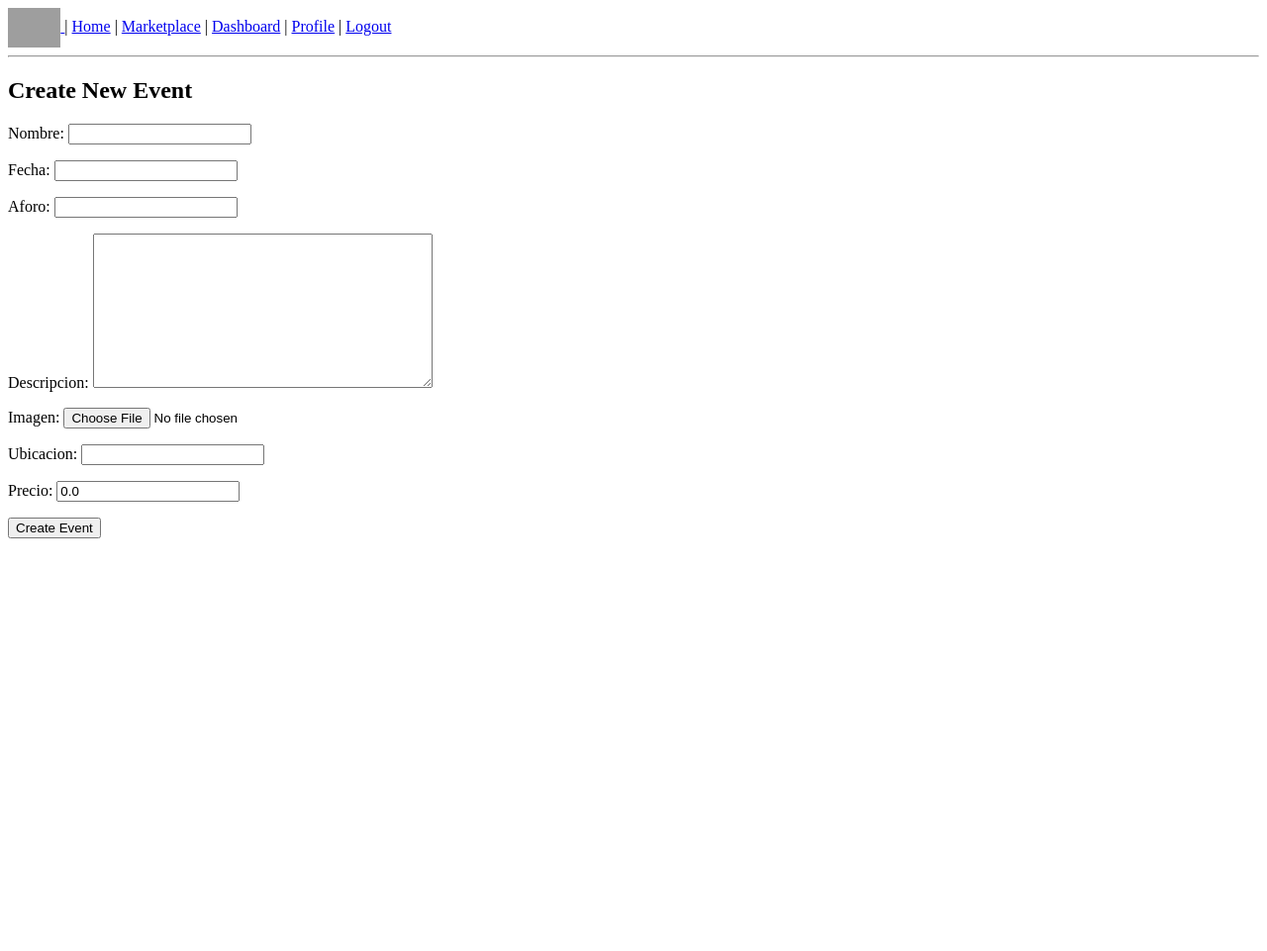
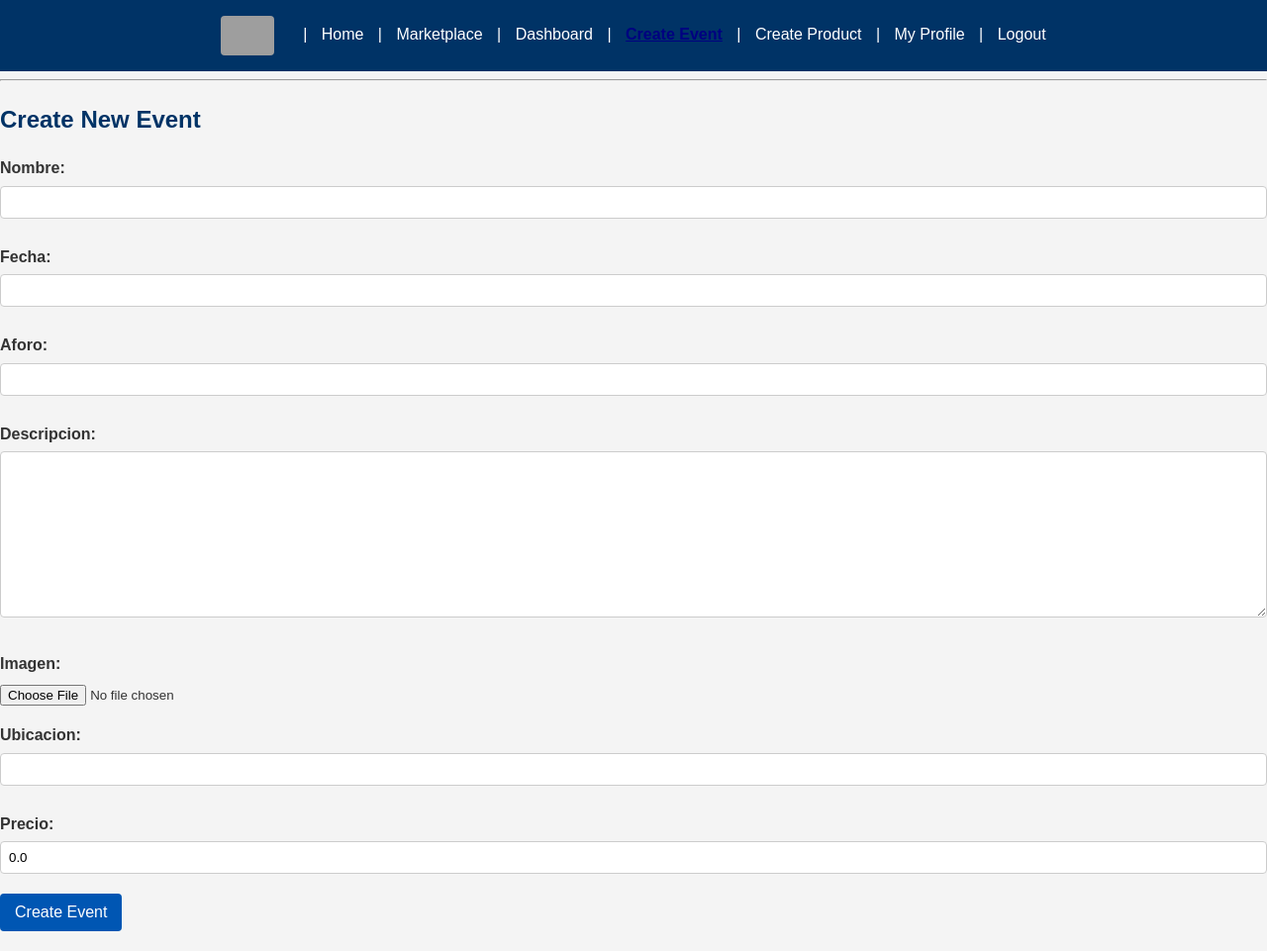
Before and after one commit to Avatazjoe/event_qr, a Django app: page /event/crear_evento/ in a window 1280 px wide. Shown: the whole page at 99% size. Before the commit the page ends 544 px from the top, so only its background shows below. Run offline with Django 4.2, Linux system fonts and the light colour scheme; a user stored in the database is signed in; grey boxes are pictures that could not be loaded.

Commit message:
feat: Enhance navigation and apply basic CSS styling
This commit introduces UI/UX improvements to the application.

1.  **Enhanced Navigation Bar (`templates/base.html`):**
    *   Added "Create Event" and "Create Product" links for authenticated
        users to provide easier access to content creation.
    *   Renamed the "Profile" link to "My Profile" for better clarity.
    *   Ensured navigation links are logically ordered and correctly
        displayed based on your authentication status. Active link
        highlighting remains functional.

2.  **Basic CSS Styling (`static/css/custom_styles.css`):**
    *   Created a new stylesheet `custom_styles.css` to introduce a
        consistent look and feel across the application.
    *   Styled the navigation bar with a dark blue background and white text.
    *   Implemented a centered container for main page content with a
        light gray page background for better visual structure.
    *   Added basic styling for common HTML elements including headings,
        buttons, forms, links, images, lists, and tables.
    *   The styling uses a color palette primarily based on blues, grays,
        and white.

3.  **Stylesheet Integration:**
    *   Linked `custom_styles.css` in `templates/base.html` using the
        `{% static %}` template tag.
    *   Added `{% load static %}` to `templates/base.html`.

These changes aim to improve your experience through a more
functional navigation bar and a visually more appealing and consistent
interface.

```diff
--- /dev/null
+++ b/static/css/custom_styles.css
@@ -0,0 +1,153 @@
+/* custom_styles.css */
+
+/* Page Defaults */
+body {
+    font-family: Arial, sans-serif;
+    line-height: 1.6;
+    margin: 0;
+    padding: 0;
+    background-color: #f4f4f4; /* Light gray page background */
+    color: #333;
+}
+
+/* Container for main content */
+.container {
+    width: 80%;
+    margin: auto;
+    overflow: hidden;
+    padding: 20px;
+    background-color: #fff; /* White background for content area */
+    box-shadow: 0 0 10px rgba(0,0,0,0.1);
+}
+
+/* Navigation Bar Styling */
+nav {
+    background-color: #003366; /* Dark blue background */
+    color: #ffffff;
+    padding: 1rem 0;
+    text-align: center;
+}
+
+nav a, nav a:visited {
+    color: #ffffff; /* White text for links */
+    text-decoration: none;
+    margin: 0 10px;
+}
+
+nav a:hover, nav a.active-link {
+    text-decoration: underline;
+    font-weight: bold; /* Keep active link bold from base.html style */
+}
+
+nav img { /* Ensure logo aligns well */
+    vertical-align: middle;
+    margin-right: 15px; /* Space between logo and first link */
+}
+
+
+/* Headings */
+h1, h2, h3, h4, h5, h6 {
+    color: #003366; /* Dark blue for headings */
+    margin-bottom: 0.7em;
+}
+
+/* Links */
+a, a:visited {
+    color: #0056b3; /* Standard blue for links */
+    text-decoration: none;
+}
+
+a:hover {
+    text-decoration: underline;
+    color: #003366; /* Darker blue on hover */
+}
+
+/* Buttons */
+button, input[type="submit"], .button-link {
+    background-color: #0056b3; /* Blue background */
+    color: white;
+    padding: 10px 15px;
+    border: none;
+    border-radius: 4px;
+    cursor: pointer;
+    font-size: 1em;
+    text-decoration: none; /* For .button-link */
+    display: inline-block; /* For .button-link */
+}
+
+button:hover, input[type="submit"]:hover, .button-link:hover {
+    background-color: #003366; /* Darker blue on hover */
+}
+
+/* Forms */
+form {
+    margin-bottom: 20px;
+}
+
+form p {
+    margin-bottom: 10px;
+}
+
+label {
+    display: block;
+    margin-bottom: 5px;
+    font-weight: bold;
+}
+
+input[type="text"],
+input[type="email"],
+input[type="password"],
+input[type="number"],
+input[type="date"],
+textarea,
+select {
+    width: 100%;
+    padding: 8px;
+    margin-bottom: 10px;
+    border: 1px solid #ccc;
+    border-radius: 4px;
+    box-sizing: border-box;
+}
+
+/* Images */
+img {
+    max-width: 100%;
+    height: auto;
+    border-radius: 4px; /* Slightly rounded images */
+}
+
+/* Lists */
+ul, ol {
+    margin-bottom: 15px;
+    padding-left: 20px;
+}
+
+li {
+    margin-bottom: 5px;
+}
+
+/* Tables */
+table {
+    width: 100%;
+    border-collapse: collapse;
+    margin-bottom: 20px;
+}
+
+th, td {
+    border: 1px solid #ddd;
+    padding: 8px;
+    text-align: left;
+}
+
+th {
+    background-color: #e9ecef; /* Light gray for table headers */
+    color: #333;
+}
+
+/* Utility class for active navigation link (defined in base.html's <style>) */
+/* You can enhance .active-link here if needed, e.g. */
+/*
+.active-link {
+    border-bottom: 2px solid #ffffff;
+}
+*/
--- a/templates/base.html
+++ b/templates/base.html
@@ -1,8 +1,10 @@
+{% load static %}
 <!DOCTYPE html>
 <html>
 <head>
     <title>{{ meta_title|default:"Event QR - Your Event Destination" }}</title>
     <meta name="description" content="{{ meta_description|default:'Find and manage your event tickets and marketplace listings easily with Event QR.' }}">
+    <link rel="stylesheet" type="text/css" href="{% static 'css/custom_styles.css' %}">
     <style>
         .active-link {
             font-weight: bold;
@@ -26,7 +28,11 @@
         {% if user.is_authenticated %}
             <a href="{% url 'users:dashboard' %}" {% if request.resolver_match.view_name == 'users:dashboard' %}class="active-link"{% endif %}>Dashboard</a>
             |
-            <a href="{% url 'users:profile' %}" {% if request.resolver_match.view_name == 'users:profile' %}class="active-link"{% endif %}>Profile</a>
+            <a href="{% url 'event:crear_evento' %}" {% if request.resolver_match.view_name == 'event:crear_evento' %}class="active-link"{% endif %}>Create Event</a>
+            |
+            <a href="{% url 'marketplace:create_product' %}" {% if request.resolver_match.view_name == 'marketplace:create_product' %}class="active-link"{% endif %}>Create Product</a>
+            |
+            <a href="{% url 'users:profile' %}" {% if request.resolver_match.view_name == 'users:profile' %}class="active-link"{% endif %}>My Profile</a>
             |
             <a href="{% url 'users:logout' %}" {% if request.resolver_match.view_name == 'users:logout' %}class="active-link"{% endif %}>Logout</a>
         {% else %}
```
